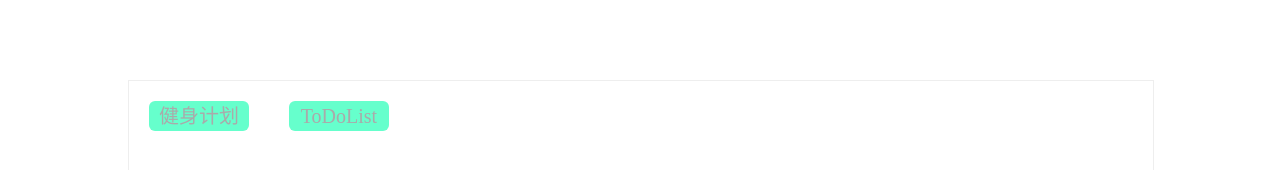
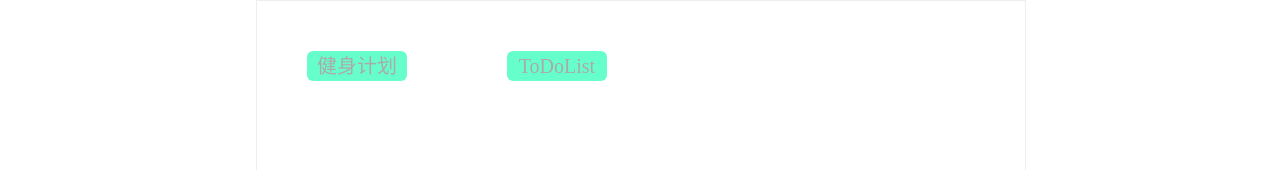
Before and after one commit to FireWild/FireWild.github.io, a plain HTML site: page src/self/index.html in a window 1280 px wide. Shown: the top 170 px of the page. Drawn offline with Linux system fonts and the light colour scheme.

Commit message:
change css

```diff
--- a/main.css
+++ b/main.css
@@ -8,9 +8,9 @@ body{
 
 .link_box {
     position: absolute;
-    width: 80vw;
-    height: 80vh;
-    margin: 10vh 10vw;
+    width: 60vw;
+    height: 100vh;
+    margin: 0 20vw;
     border-style: solid;
     border-width: 1px;
     border-color: #eee;
--- a/src/self/self.css
+++ b/src/self/self.css
@@ -8,9 +8,9 @@ body{
 
 .link_box {
     display: flex;
-    width: 80vw;
-    height: 80vh;
-    margin: 10vh 10vw;
+    width: 60vw;
+    height: 100vh;
+    margin: 0 20vw;
     border-style: solid;
     border-width: 1px;
     border-color: #eee;
@@ -21,7 +21,7 @@ body{
     height: 30px;
     border-radius: 6px;
     background-color: #6fc;
-    margin: 20px;
+    margin: 50px;
     text-align: center;
     font-size: 20px;
     color: #aaa;
```
